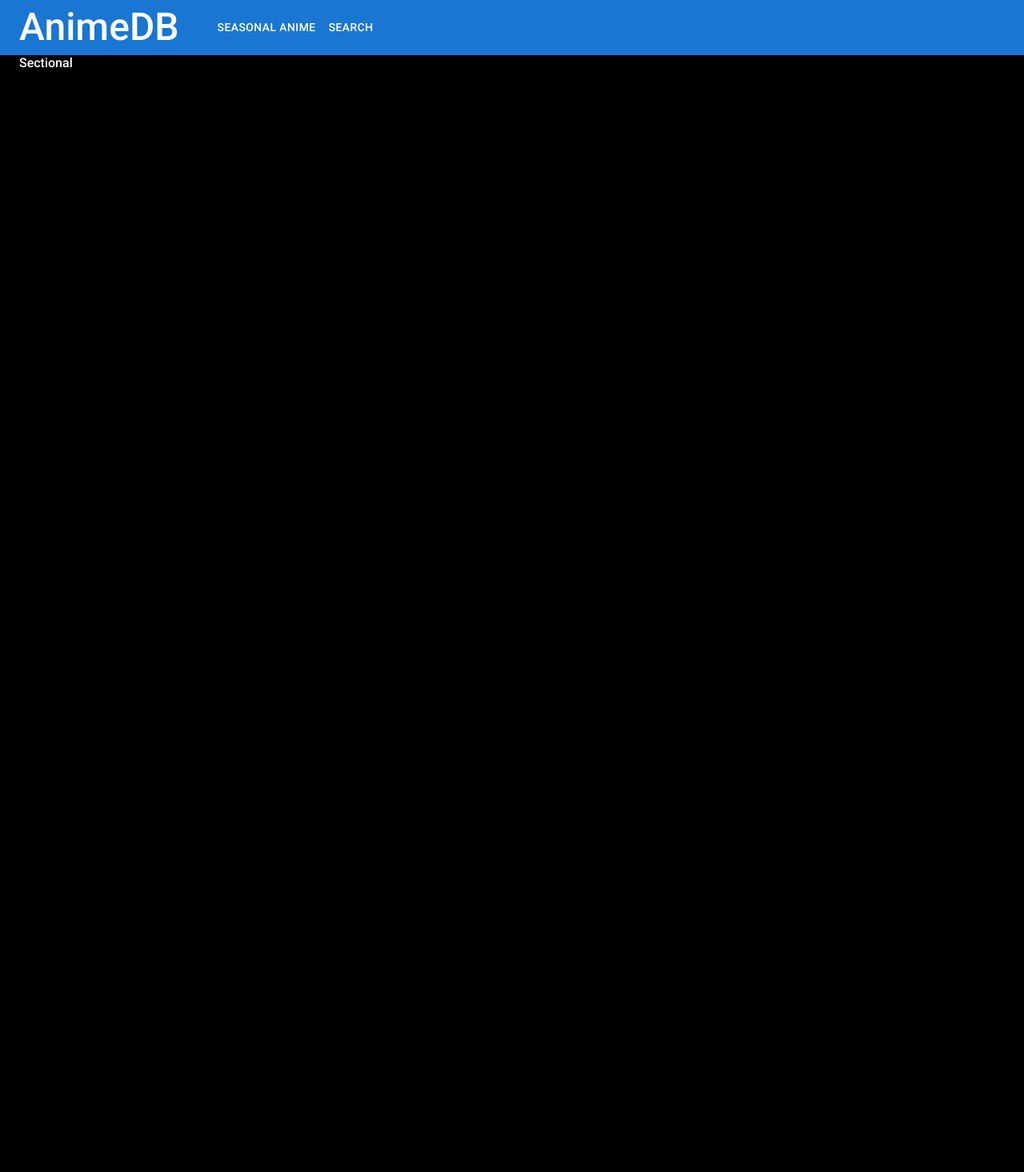
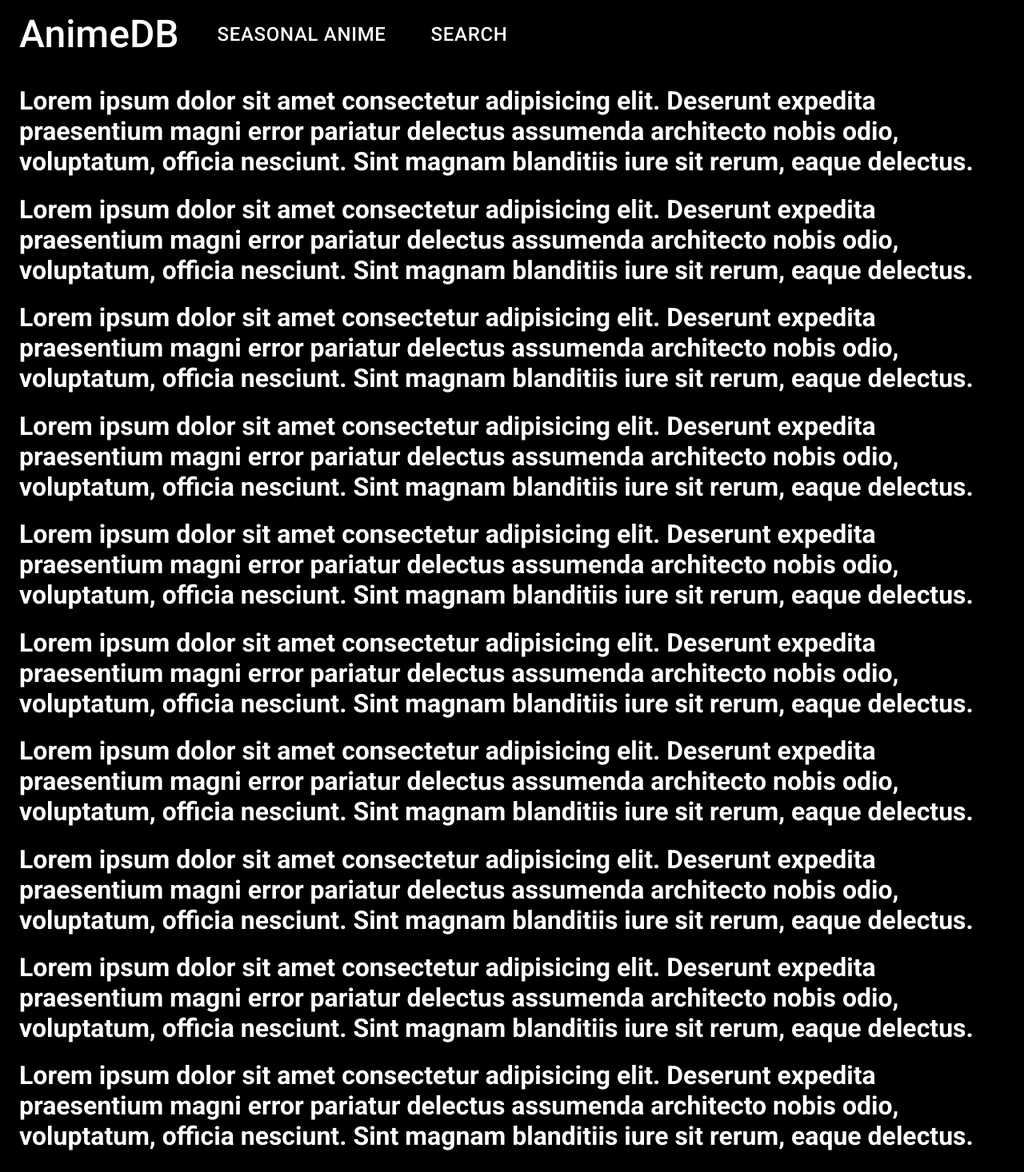
Before and after one commit to huynhimo635/anime-info-web, a Next.js app: page / in a window 1280 px wide. Shown: the top 1466 px of the page at 80% size. Before the commit the page ends 800 px from the top, so only its background shows below. Built offline with nearby package versions, Linux system fonts and the light colour scheme.

Commit message:
edit Header

```diff
--- a/comps/Header.js
+++ b/comps/Header.js
@@ -1,4 +1,6 @@
 import * as React from "react";
+import PropTypes from "prop-types";
+import { ThemeProvider, createTheme } from "@mui/material/styles";
 import AppBar from "@mui/material/AppBar";
 import Box from "@mui/material/Box";
 import Toolbar from "@mui/material/Toolbar";
@@ -9,9 +11,14 @@ import MenuIcon from "@mui/icons-material/Menu";
 import Container from "@mui/material/Container";
 import Button from "@mui/material/Button";
 import MenuItem from "@mui/material/MenuItem";
+import KeyboardArrowUpIcon from "@mui/icons-material/KeyboardArrowUp";
+import Zoom from "@mui/material/Zoom";
+import Fab from "@mui/material/Fab";
+import useScrollTrigger from "@mui/material/useScrollTrigger";
+
 import Link from "next/link";
 
-import styles from "../styles/Header.module.css";
+// import styles from "../styles/Header.module.css";
 
 const pages = [
   {
@@ -24,7 +31,57 @@ const pages = [
   },
 ];
 
-const ResponsiveAppBar = () => {
+const ScrollTop = (props) => {
+  const { children, window } = props;
+
+  const trigger = useScrollTrigger({
+    target: window ? window() : undefined,
+    disableHysteresis: true,
+    threshold: 100,
+  });
+
+  const handleClick = (event) => {
+    const anchor = (event.target.ownerDocument || document).querySelector(
+      "#back-to-top-anchor"
+    );
+
+    if (anchor) {
+      anchor.scrollIntoView({
+        behavior: "smooth",
+        block: "center",
+      });
+    }
+  };
+
+  return (
+    <Zoom in={trigger}>
+      <Box
+        onClick={handleClick}
+        role="presentation"
+        sx={{ position: "fixed", bottom: 16, right: 16 }}
+      >
+        {children}
+      </Box>
+    </Zoom>
+  );
+};
+
+ScrollTop.propTypes = {
+  children: PropTypes.element.isRequired,
+
+  window: PropTypes.func,
+};
+
+const darkTheme = createTheme({
+  palette: {
+    mode: "dark",
+    primary: {
+      main: "#1976d2",
+    },
+  },
+});
+
+const Header = (props) => {
   const [anchorElNav, setAnchorElNav] = React.useState(null);
 
   const handleOpenNavMenu = (event) => {
@@ -37,10 +94,11 @@ const ResponsiveAppBar = () => {
   const logoName = "AnimeDB";
 
   return (
+    <ThemeProvider theme={darkTheme}>
       <header>
-      <AppBar position="static" className={styles.header}>
+        <AppBar position="sticky" sx={{ background: "#000" }}>
           <Container maxWidth="xxl">
-          <Toolbar disableGutters>
+            <Toolbar disableGutters id="back-to-top-anchor">
               <Typography
                 variant="h3"
                 noWrap
@@ -80,11 +138,7 @@ const ResponsiveAppBar = () => {
                   }}
                 >
                   {pages.map((page, index) => (
-                  <MenuItem
-                    key={index}
-                    onClick={handleCloseNavMenu}
-                    sx={{ mr: 100 }}
-                  >
+                    <MenuItem key={index} onClick={handleCloseNavMenu}>
                       <Typography textAlign="center">
                         <Link href={page.slug}>
                           <a>{page.name}</a>
@@ -107,7 +161,13 @@ const ResponsiveAppBar = () => {
                   <Button
                     key={index}
                     onClick={handleCloseNavMenu}
-                  sx={{ my: 2, color: "white", display: "block" }}
+                    sx={{
+                      my: 2,
+                      color: "white",
+                      display: "block",
+                      mr: 5,
+                      fontSize: "1.5rem",
+                    }}
                   >
                     <Link href={page.slug}>
                       <a>{page.name}</a>
@@ -118,7 +178,13 @@ const ResponsiveAppBar = () => {
             </Toolbar>
           </Container>
         </AppBar>
+        <ScrollTop {...props}>
+          <Fab color="main" size="large">
+            <KeyboardArrowUpIcon />
+          </Fab>
+        </ScrollTop>
       </header>
+    </ThemeProvider>
   );
 };
-export default ResponsiveAppBar;
+export default Header;
--- a/pages/index.js
+++ b/pages/index.js
@@ -5,5 +5,74 @@ import { getData } from "../redux/seasonal/seasonSlice";
 export default function Home() {
   const dispatch = useDispatch();
 
-  return <div>Sectional</div>;
+  return (
+    <div>
+      <h1>
+        Lorem ipsum dolor sit amet consectetur adipisicing elit. Deserunt
+        expedita praesentium magni error pariatur delectus assumenda architecto
+        nobis odio, voluptatum, officia nesciunt. Sint magnam blanditiis iure
+        sit rerum, eaque delectus.
+      </h1>
+      <h1>
+        Lorem ipsum dolor sit amet consectetur adipisicing elit. Deserunt
+        expedita praesentium magni error pariatur delectus assumenda architecto
+        nobis odio, voluptatum, officia nesciunt. Sint magnam blanditiis iure
+        sit rerum, eaque delectus.
+      </h1>
+      <h1>
+        Lorem ipsum dolor sit amet consectetur adipisicing elit. Deserunt
+        expedita praesentium magni error pariatur delectus assumenda architecto
+        nobis odio, voluptatum, officia nesciunt. Sint magnam blanditiis iure
+        sit rerum, eaque delectus.
+      </h1>
+      <h1>
+        Lorem ipsum dolor sit amet consectetur adipisicing elit. Deserunt
+        expedita praesentium magni error pariatur delectus assumenda architecto
+        nobis odio, voluptatum, officia nesciunt. Sint magnam blanditiis iure
+        sit rerum, eaque delectus.
+      </h1>
+      <h1>
+        Lorem ipsum dolor sit amet consectetur adipisicing elit. Deserunt
+        expedita praesentium magni error pariatur delectus assumenda architecto
+        nobis odio, voluptatum, officia nesciunt. Sint magnam blanditiis iure
+        sit rerum, eaque delectus.
+      </h1>
+      <h1>
+        Lorem ipsum dolor sit amet consectetur adipisicing elit. Deserunt
+        expedita praesentium magni error pariatur delectus assumenda architecto
+        nobis odio, voluptatum, officia nesciunt. Sint magnam blanditiis iure
+        sit rerum, eaque delectus.
+      </h1>
+      <h1>
+        Lorem ipsum dolor sit amet consectetur adipisicing elit. Deserunt
+        expedita praesentium magni error pariatur delectus assumenda architecto
+        nobis odio, voluptatum, officia nesciunt. Sint magnam blanditiis iure
+        sit rerum, eaque delectus.
+      </h1>
+      <h1>
+        Lorem ipsum dolor sit amet consectetur adipisicing elit. Deserunt
+        expedita praesentium magni error pariatur delectus assumenda architecto
+        nobis odio, voluptatum, officia nesciunt. Sint magnam blanditiis iure
+        sit rerum, eaque delectus.
+      </h1>
+      <h1>
+        Lorem ipsum dolor sit amet consectetur adipisicing elit. Deserunt
+        expedita praesentium magni error pariatur delectus assumenda architecto
+        nobis odio, voluptatum, officia nesciunt. Sint magnam blanditiis iure
+        sit rerum, eaque delectus.
+      </h1>
+      <h1>
+        Lorem ipsum dolor sit amet consectetur adipisicing elit. Deserunt
+        expedita praesentium magni error pariatur delectus assumenda architecto
+        nobis odio, voluptatum, officia nesciunt. Sint magnam blanditiis iure
+        sit rerum, eaque delectus.
+      </h1>
+      <h1>
+        Lorem ipsum dolor sit amet consectetur adipisicing elit. Deserunt
+        expedita praesentium magni error pariatur delectus assumenda architecto
+        nobis odio, voluptatum, officia nesciunt. Sint magnam blanditiis iure
+        sit rerum, eaque delectus.
+      </h1>
+    </div>
+  );
 }
--- a/styles/Header.module.css
+++ b/styles/Header.module.css
@@ -1,8 +1,9 @@
-.header {
+/* .header {
   background-color: var(--main-bg);
   color: var(--main-color);
+  font-style: 5rem;
 }
 
 .header__item ~ .header__item {
   margin-left: 15px;
-}
+} */
```
Lines whose indentation alone changed are shown as unchanged.
